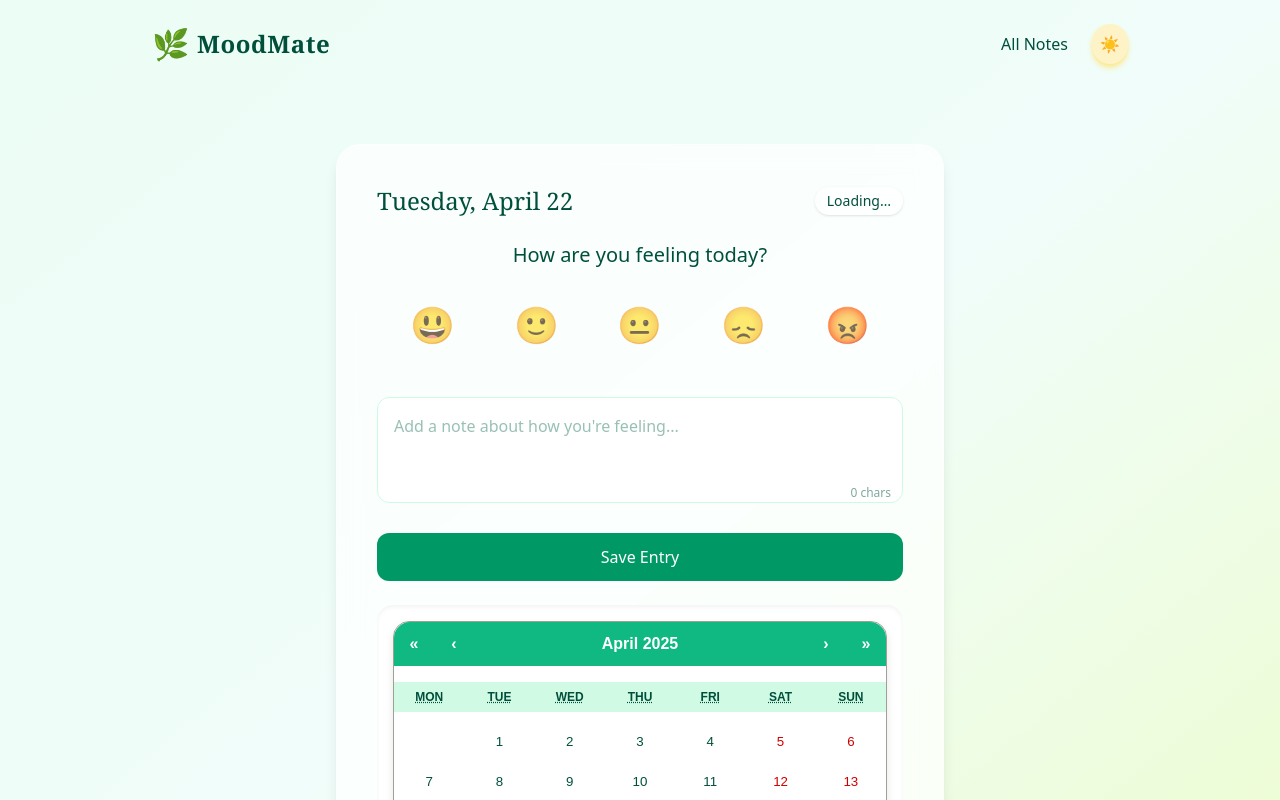
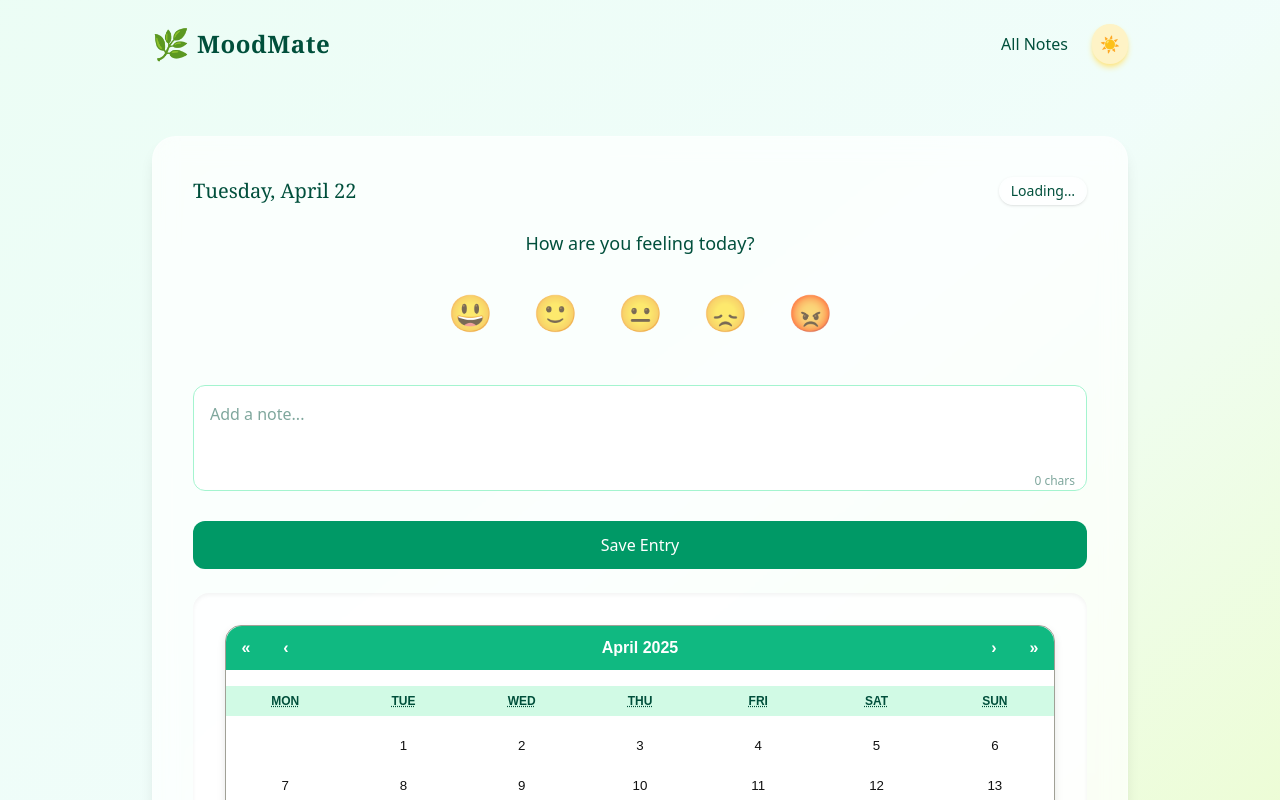
Before and after one commit to Aditya5510/API-WIZ-assesment, a React (Vite) app: page / in a window 1280 px wide. Shown: the top 800 px of the page. Built offline with nearby package versions, Linux system fonts and the light colour scheme; no server answers.

Commit message:
fixed UI bug emogi and calender width

```diff
--- a/src/components/MoodEntryCard.jsx
+++ b/src/components/MoodEntryCard.jsx
@@ -27,13 +27,12 @@ export default function MoodEntryCard() {
       .react-calendar { width:100%; background:rgba(255,255,255,0.9); border-radius:1rem; box-shadow:0 4px 8px rgba(0,0,0,0.1) }
       .react-calendar__navigation { background:#10b981; border-top-left-radius:1rem; border-top-right-radius:1rem }
       .react-calendar__navigation button { color:white; font-weight:600; min-width:2.5rem }
-      .react-calendar__navigation button:disabled { opacity:0.5 }
-      .react-calendar__navigation button:hover:not(:disabled) { background:rgba(255,255,255,0.2) }
       .react-calendar__month-view__weekdays { background:#d1fae5; text-transform:uppercase; font-size:0.75rem }
-      .react-calendar__tile { border-radius:0.5rem; margin:0.15rem; height:2.5rem; line-height:2.5rem }
+      .react-calendar__tile { border-radius:0.5rem; margin:0.15rem; height:2.5rem; line-height:2.5rem; color:#111 }
       .react-calendar__tile:hover { background:rgba(16,185,129,0.2) }
       .react-calendar__tile--active { background:#10b981; color:white }
       .react-calendar__tile--now { background:rgba(16,185,129,0.3); font-weight:600 }
+      .dark .react-calendar__tile { color:#f3f4f6 }
     `;
     document.head.appendChild(style);
     return () => document.head.removeChild(style);
@@ -75,19 +74,17 @@ export default function MoodEntryCard() {
     }
   };
 
-  const bg = selectedMood
+  const bgColor = selectedMood
     ? `${moodMap[selectedMood].color} bg-opacity-20`
     : "bg-white/70 dark:bg-slate-800/50";
 
   return (
-    <div className="w-full max-w-full md:max-w-xl lg:max-w-2xl mx-auto px-4 sm:px-6 lg:px-8 mt-6">
+    <div className="w-full mx-0 px-0 mt-4">
       <div
-        className={`relative p-6 sm:p-8 lg:p-10 rounded-3xl shadow-lg ${bg} backdrop-blur-md border border-white/30 dark:border-slate-700/50 transition-all duration-500`}
+        className={`relative p-6 sm:p-8 lg:p-10 rounded-3xl shadow-lg ${bgColor} backdrop-blur-md border border-white/30 dark:border-slate-700/50 transition-all duration-500`}
       >
         <div className="flex flex-col sm:flex-row justify-between items-start sm:items-center mb-6">
-          <h2 className="text-lg sm:text-xl md:text-2xl font-serif">
-            {fd(date)}
-          </h2>
+          <h2 className="text-xl font-serif">{fd(date)}</h2>
           <div className="mt-3 sm:mt-0 flex items-center gap-2 bg-white/40 dark:bg-slate-700/40 py-1 px-3 rounded-full shadow-sm backdrop-blur-md">
             {locError ? (
               <span className="text-sm italic">📍 Location unavailable</span>
@@ -96,34 +93,31 @@ export default function MoodEntryCard() {
                 <img
                   src={`https://openweathermap.org/img/wn/${weather.icon}@2x.png`}
                   alt={weather.desc}
-                  className="w-6 h-6 sm:w-8 sm:h-8"
+                  className="w-6 h-6"
                 />
-                <span className="text-sm sm:text-base font-medium">
-                  {weather.temp}°C
-                </span>
+                <span className="text-sm font-medium">{weather.temp}°C</span>
               </>
             ) : (
-              <span className="text-sm flex items-center gap-1">Loading…</span>
+              <span className="text-sm">Loading…</span>
             )}
           </div>
         </div>
-        <h3 className="text-center text-lg sm:text-xl font-medium mb-4">
+        <h3 className="text-center text-lg font-medium mb-4">
           How are you feeling today?
         </h3>
         <div
           id="mood-section"
-          className="grid grid-cols-5 gap-2 sm:flex sm:justify-around mb-8 p-2"
+          className="flex flex-wrap justify-center gap-4 mb-8 p-2"
         >
           {moods.map((m) => (
             <button
               key={m}
               onClick={() => setSelectedMood(m)}
-              className={`text-3xl sm:text-4xl p-2 sm:p-3 rounded-full ${
+              className={`text-3xl sm:text-4xl p-3 rounded-full ${
                 selectedMood === m
-                  ? "transform scale-125 shadow-lg bg-white/30 dark:bg-slate-700/30 backdrop-blur-sm"
+                  ? "transform scale-125 drop-shadow-xl bg-white/30 dark:bg-slate-700/30 backdrop-blur-sm"
                   : "opacity-70 hover:opacity-100 hover:scale-110"
               } transition-all duration-300`}
-              title={m.charAt(0).toUpperCase() + m.slice(1)}
             >
               {moodMap[m].icon}
             </button>
@@ -132,30 +126,30 @@ export default function MoodEntryCard() {
         <div className="relative mb-6">
           <textarea
             rows={3}
-            className="w-full p-3 sm:p-4 border border-emerald-100 dark:border-emerald-800/30 rounded-xl focus:outline-none focus:ring-2 focus:ring-emerald-400 dark:focus:ring-emerald-600 bg-white/70 dark:bg-slate-800/50 backdrop-blur-sm transition-all duration-300 placeholder-emerald-800/40 dark:placeholder-emerald-100/40 resize-none"
-            placeholder="Add a note about how you're feeling..."
+            className="w-full p-4 border border-emerald-200 dark:border-emerald-800/30 rounded-xl focus:outline-none focus:ring-2 focus:ring-emerald-400 dark:focus:ring-emerald-600 bg-white/70 dark:bg-slate-800/50 backdrop-blur-sm transition-all duration-300 resize-none"
+            placeholder="Add a note..."
             value={note}
             onChange={(e) => setNote(e.target.value)}
           />
-          <div className="absolute bottom-2 right-3 text-xs opacity-50 font-medium">
+          <div className="absolute bottom-2 right-3 text-xs opacity-50">
             {note.length} chars
           </div>
         </div>
         <button
           onClick={handleSave}
           disabled={saving}
-          className={`w-full py-2 sm:py-3 mb-6 rounded-xl font-medium text-white transition-all duration-300 transform flex items-center justify-center gap-2 ${
+          className={`w-full py-3 mb-6 rounded-xl text-white font-medium transition-all duration-300 transform ${
             saving
               ? "bg-emerald-500 cursor-wait opacity-80"
-              : "bg-emerald-600 hover:bg-emerald-700 hover:shadow-lg active:scale-95"
+              : "bg-emerald-600 hover:bg-emerald-700"
           }`}
         >
           {saving ? "Saving…" : showSavedMessage ? "✓ Saved!" : "Save Entry"}
         </button>
-        <div className="mt-6 bg-white/80 dark:bg-slate-800/80 p-4 rounded-2xl shadow-inner">
+        <div className="bg-white/80 dark:bg-slate-800/80 p-6 sm:p-8 rounded-2xl shadow-inner w-full overflow-x-auto -mx-4 sm:mx-0">
           <Calendar
             value={date}
-            className="rounded-lg"
+            className="w-[360px] sm:w-full rounded-lg"
             tileClassName="p-2"
             showNeighboringMonth={false}
           />
--- a/src/utils/storage.js
+++ b/src/utils/storage.js
@@ -1,11 +1,11 @@
 import jsPDF from "jspdf";
-import "jspdf-autotable";
+import autoTable from "jspdf-autotable";
 
 const STORAGE_KEY = "moodEntries";
 
-export function saveEntry(entry) {
+export function saveEntry(e) {
   const all = JSON.parse(localStorage.getItem(STORAGE_KEY) || "[]");
-  all.push(entry);
+  all.push(e);
   localStorage.setItem(STORAGE_KEY, JSON.stringify(all));
 }
 
@@ -14,35 +14,8 @@ export function loadEntries() {
 }
 
 export function exportEntriesAsCSV(entries) {
-  if (!entries || entries.length === 0) return;
-
-  const header = ["Date", "Mood", "Note", "Temp (°C)", "Weather"];
-
-  const rows = entries.map((e) => {
-    const date = new Date(e.date).toLocaleDateString();
-    const mood = e.mood;
-    const note = (e.note || "").replace(/"/g, '""');
-    const temp = e.weather?.temp ?? "";
-    const weather = e.weather?.desc ?? "";
-    return [date, mood, `"${note}"`, temp, weather].join(",");
-  });
-
-  const csvContent = [header.join(","), ...rows].join("\r\n");
-
-  const blob = new Blob([csvContent], { type: "text/csv;charset=utf-8;" });
-  const url = URL.createObjectURL(blob);
-  const link = document.createElement("a");
-  link.href = url;
-  link.setAttribute("download", `mood-journal-${Date.now()}.csv`);
-  document.body.appendChild(link);
-  link.click();
-  document.body.removeChild(link);
-}
-
-export function exportEntriesAsPDF(entries) {
   if (!entries.length) return;
-  const doc = new jsPDF({ unit: "pt", format: "letter" });
-  const header = ["Date", "Mood", "Note", "Temp (°C)", "Weather"];
+  const header = ["Date", "Mood", "Note", "Temp", "Weather"];
   const rows = entries.map((e) => [
     new Date(e.date).toLocaleDateString(),
     e.mood,
@@ -50,14 +23,39 @@ export function exportEntriesAsPDF(entries) {
     e.weather?.temp ?? "",
     e.weather?.desc ?? "",
   ]);
-  doc.setFontSize(14);
+  const csv = [header, ...rows]
+    .map((r) => r.map((c) => `"${c}"`).join(","))
+    .join("\r\n");
+  const blob = new Blob([csv], { type: "text/csv" });
+  const url = URL.createObjectURL(blob);
+  const a = document.createElement("a");
+  a.href = url;
+  a.download = `mood-journal-${Date.now()}.csv`;
+  document.body.appendChild(a);
+  a.click();
+  document.body.removeChild(a);
+  URL.revokeObjectURL(url);
+}
+
+export function exportEntriesAsPDF(entries) {
+  if (!entries.length) return;
+  const doc = new jsPDF({ unit: "pt", format: "letter" });
+  doc.setFontSize(16);
   doc.text("Mood Journal", 40, 40);
-  doc.autoTable({
+  const head = [["Date", "Mood", "Note", "Temp (°C)", "Weather"]];
+  const body = entries.map((e) => [
+    new Date(e.date).toLocaleDateString(),
+    e.mood,
+    e.note || "",
+    e.weather?.temp ?? "",
+    e.weather?.desc ?? "",
+  ]);
+  autoTable(doc, {
     startY: 60,
-    head: [header],
-    body: rows,
+    head,
+    body,
     styles: { fontSize: 10, cellPadding: 4 },
-    headStyles: { fillColor: [240, 240, 240] },
+    headStyles: { fillColor: [16, 185, 129] },
   });
   doc.save(`mood-journal-${Date.now()}.pdf`);
 }
```
